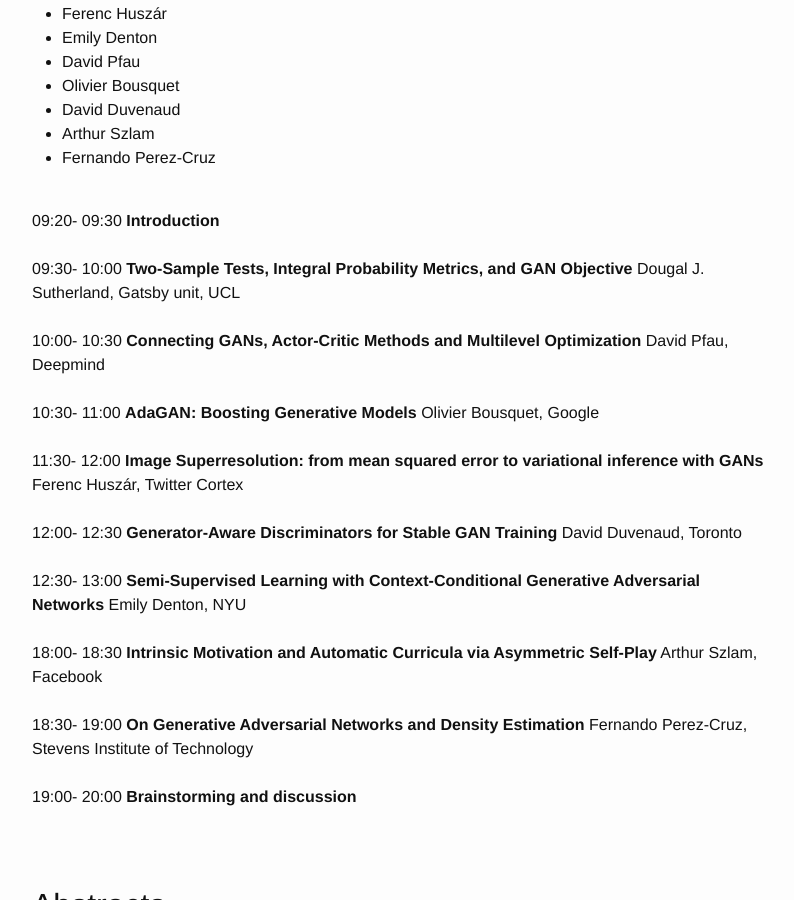
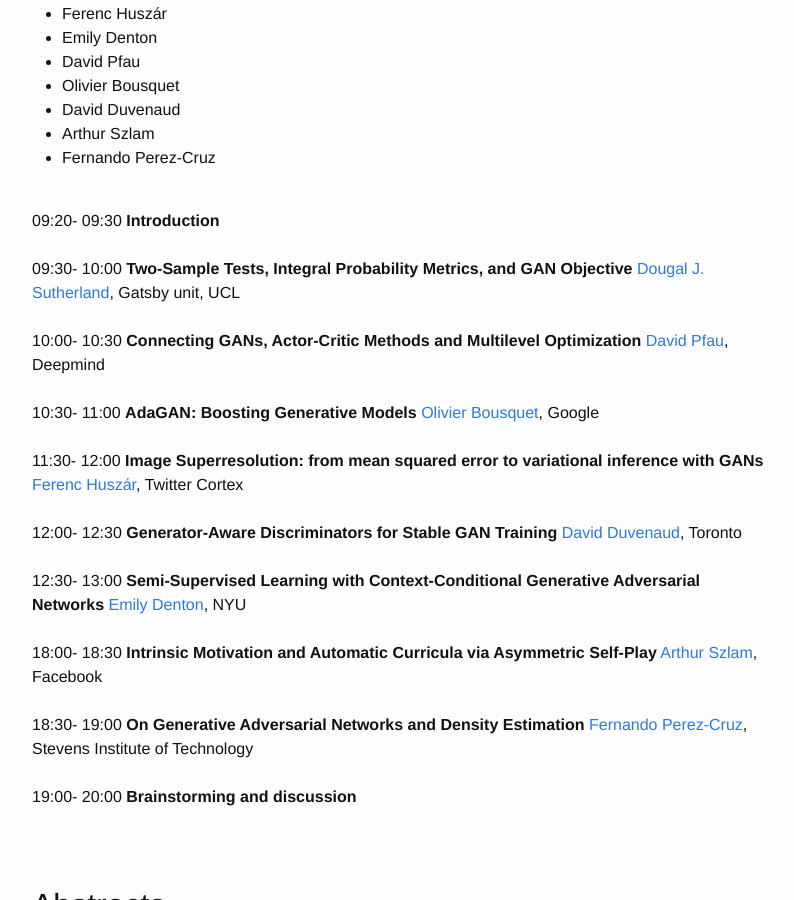
Before and after one commit to dalimeeting/dalimeeting.github.io, a Jekyll site: the page built from _posts/2017-04-18-generative-adversarial-networks.md, in a window 1280 px wide and 900 px high, scrolled down 1054 px. Shown: the whole window, without its empty margins (238-1032 px from the left). Built offline with Jekyll 4.4.1, drawn with Linux system fonts in a browser that asks for light colours; part of the change alters nothing that is shown.

```diff
--- a/_posts/2017-04-18-generative-adversarial-networks.md
+++ b/_posts/2017-04-18-generative-adversarial-networks.md
@@ -28,6 +28,7 @@ talks:
   - given: Dougal J.
     family: Sutherland
     institute: Gatsby unit, UCL
+    url: http://www.gatsby.ucl.ac.uk/~dougals/
   youtube:
   start: "09:30"
   end: "10:00"
@@ -48,6 +49,7 @@ discover ways in which their samples differ from the reference distribution."
   - given: David
     family: Pfau
     institute: Deepmind
+    url: http://davidpfau.com/
   youtube:
   start: "10:00"
   end: "10:30"
@@ -66,6 +68,7 @@ backpropagating through several steps of SGD."
   - given: Olivier
     family: Bousquet
     institute: Google
+    url: https://research.google.com/pubs/OlivierBousquet.html
   youtube:
   start: "10:30"
   end: "11:00"
@@ -87,6 +90,7 @@ procedure addresses the problem of missing modes."
   - given: Ferenc
     family: Huszár
     institute: Twitter Cortex
+    url: http://www.inference.vc/about/
   youtube:
   start: "11:30"
   end: "12:00"
@@ -108,6 +112,7 @@ a generalisation of this idea: using implicit models in variational inference."
   - given: David
     family: Duvenaud
     institute: Toronto
+    url: https://www.cs.toronto.edu/~duvenaud/
   youtube:
   start: "12:00"
   end: "12:30"
@@ -123,6 +128,7 @@ over the generator weights."
   - given: Emily
     family: Denton
     institute: NYU
+    url: http://www.cs.nyu.edu/~denton/
   youtube:
   start: "12:30"
   end: "13:00"
@@ -140,6 +146,7 @@ fashion, obtaining competitive results on STL-10 and PASCAL datasets."
   - given: Arthur
     family: Szlam
     institute: Facebook
+    url: https://research.fb.com/people/szlam-arthur/
   youtube:
   start: "18:00"
   end: "18:30"
@@ -156,6 +163,7 @@ Sukhbaatar, Ilya Kostrikov, and Rob Fergus."
   - given: Fernando
     family: Perez-Cruz
     institute: Stevens Institute of Technology
+    url: www.tsc.uc3m.es/~fernando/
   youtube:
   start: "18:30"
   end: "19:00"
```
